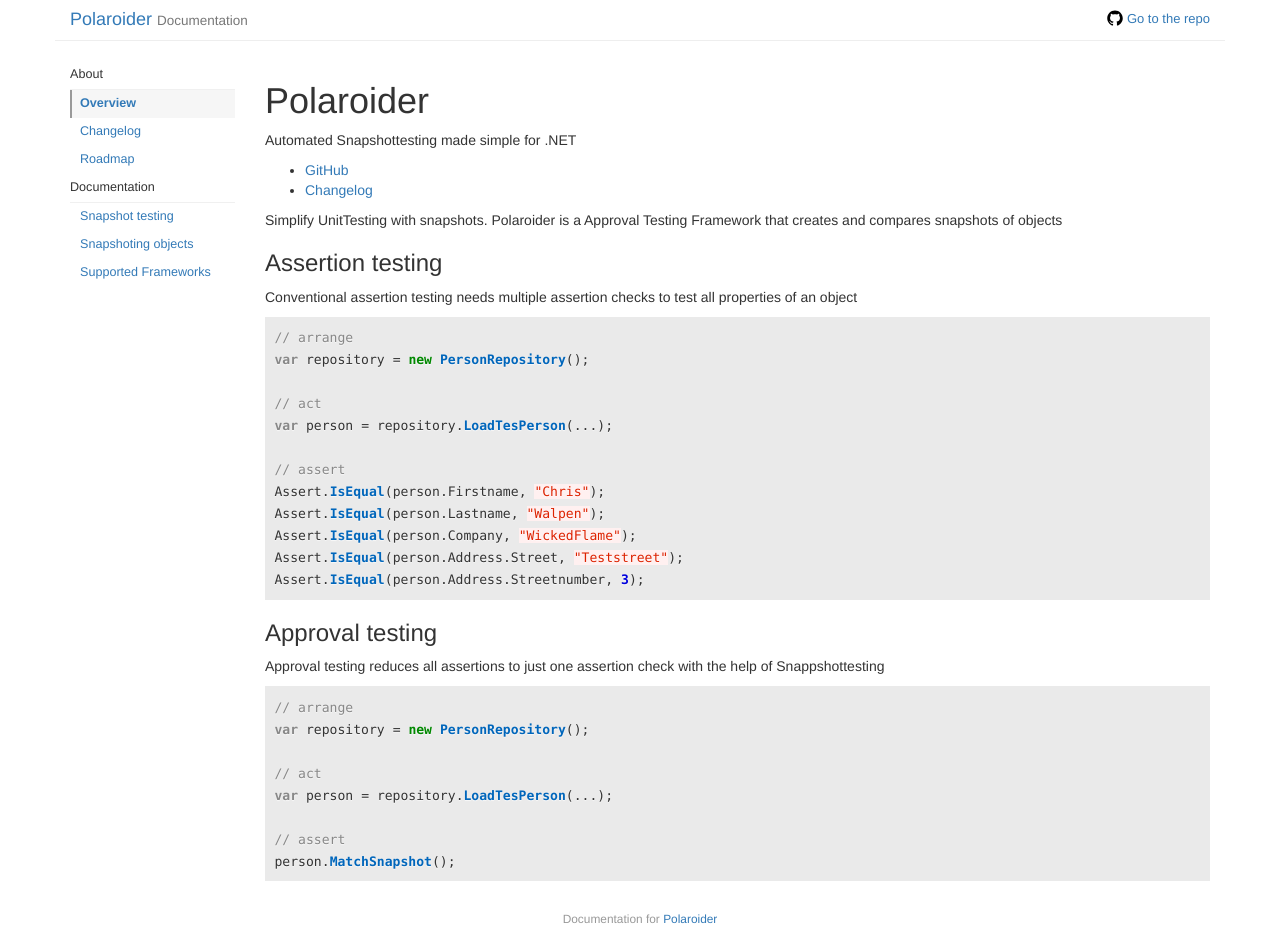
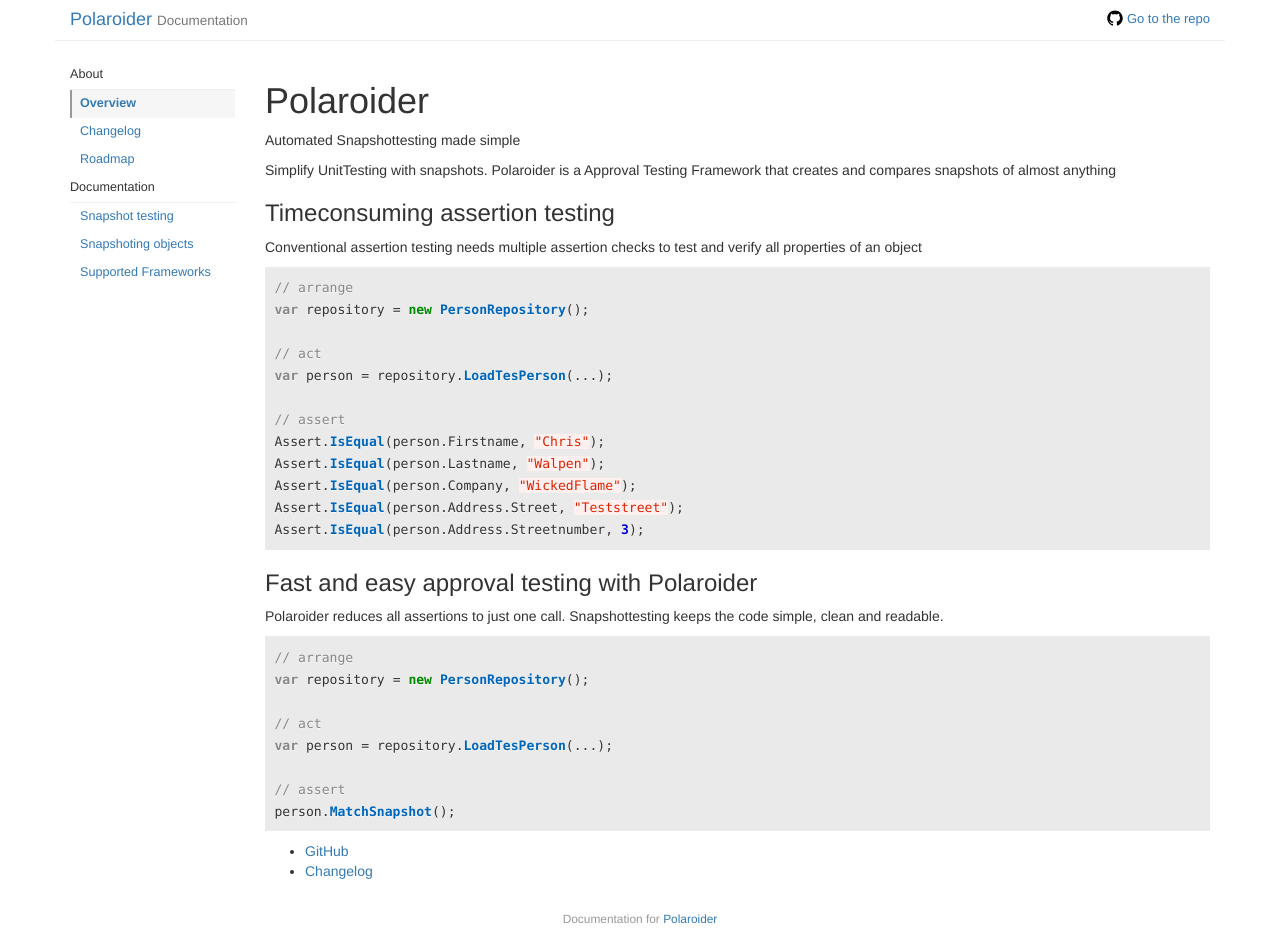
Before and after one commit to WickedFlame/Polaroider, a Jekyll site: the page built from docs/index.md, in a window 1280 px wide. Built offline with Jekyll 4.4.1, drawn with Linux system fonts in a browser that asks for light colours; our own code applies the rules of GitHub Pages for plain Markdown files.

Commit message:
Update description for Snapshottesting

````diff
--- a/docs/index.md
+++ b/docs/index.md
@@ -3,16 +3,13 @@ layout: "default"
 ---
 # Polaroider
 
-Automated Snapshottesting made simple for .NET
-
-- [GitHub](https://github.com/WickedFlame/Polaroider)
-- [Changelog](changelog)
+Automated Snapshottesting made simple
 
 Simplify UnitTesting with snapshots.
-Polaroider is a Approval Testing Framework that creates and compares snapshots of objects
+Polaroider is a Approval Testing Framework that creates and compares snapshots of almost anything
 
-### Assertion testing
-Conventional assertion testing needs multiple assertion checks to test all properties of an object
+### Timeconsuming assertion testing
+Conventional assertion testing needs multiple assertion checks to test and verify all properties of an object
 ```csharp
 // arrange
 var repository = new PersonRepository();
@@ -28,8 +25,9 @@ Assert.IsEqual(person.Address.Street, "Teststreet");
 Assert.IsEqual(person.Address.Streetnumber, 3);
 ```
 
-### Approval testing
-Approval testing reduces all assertions to just one assertion check with the help of Snappshottesting
+### Fast and easy approval testing with Polaroider
+Polaroider reduces all assertions to just one call.
+Snapshottesting keeps the code simple, clean and readable.
 ```csharp
 // arrange
 var repository = new PersonRepository();
````
Also changed, not shown: other parts of docs/index.md (+3 -0 lines).
